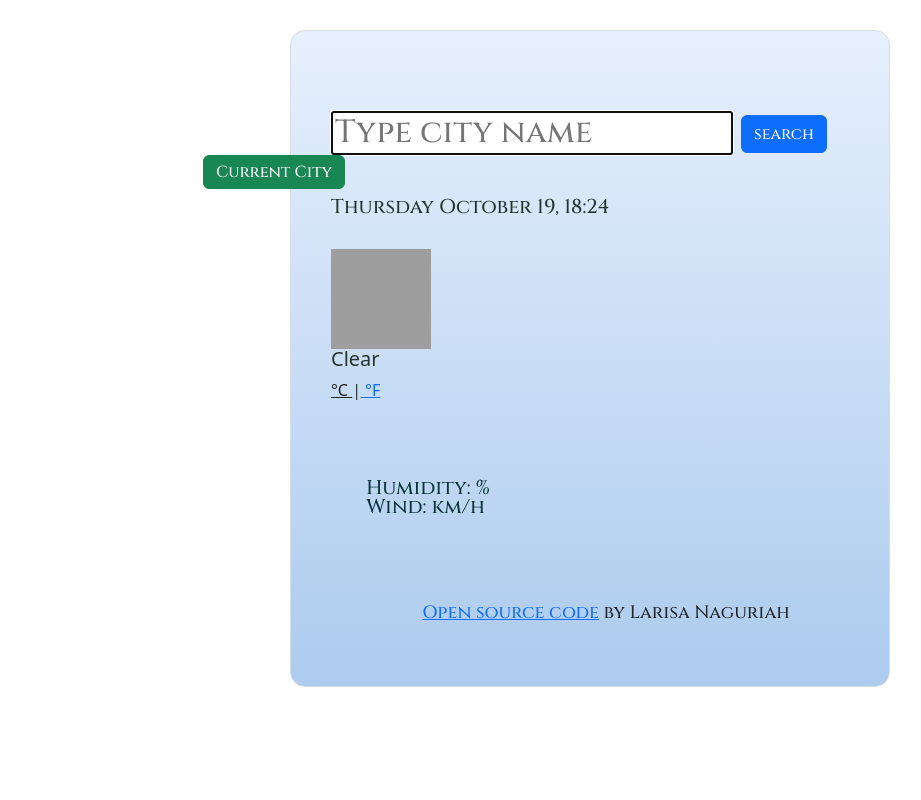
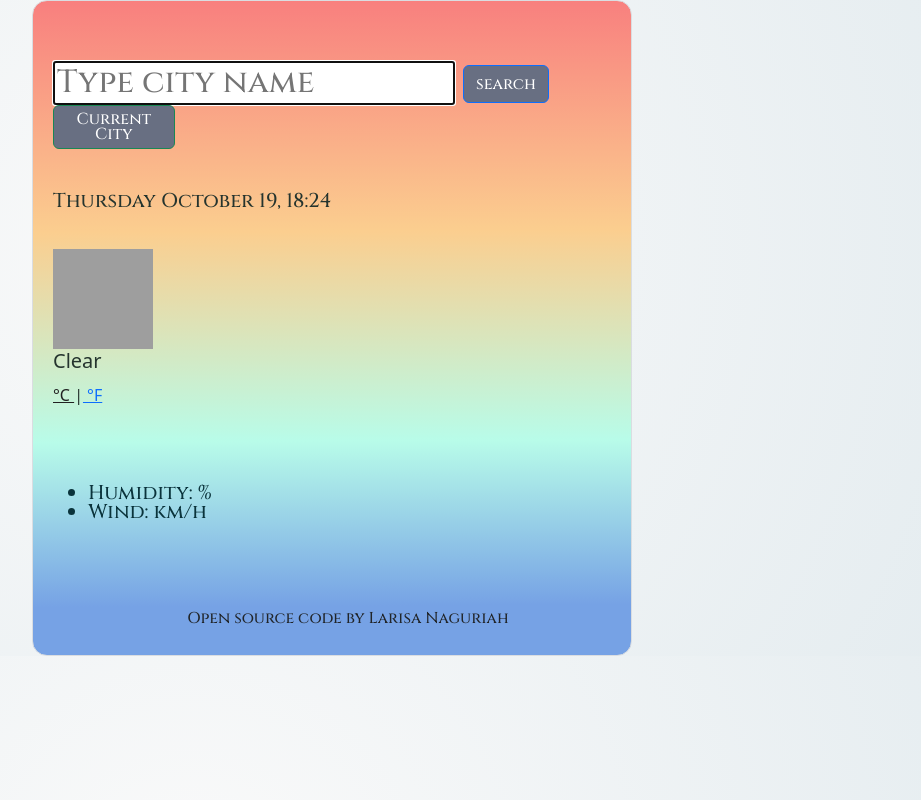
Before and after one commit to Larisa23N/APP, a website built with Parcel: page index.html in a window 1280 px wide. Shown: the whole page, without its empty margins (50-971 px from the left). Built offline with nearby package versions, Linux system fonts and the light colour scheme; no server answers; grey boxes are pictures that could not be loaded.

Commit message:
updated css

```diff
--- a/index.html
+++ b/index.html
@@ -53,6 +53,9 @@
         </div>
 
         </h3>
+        <ul>
+
+        </ul>
         <h4>
 
             <div class="clearfix weather-temperature">
@@ -82,7 +85,8 @@
 
 
             </div>
-            <p><a href=https://github.com/Larisa23N/weather-apps.git target="_blank">Open source code</a> by Larisa Naguriah</p>
+            <small><a=https://github.com/Larisa23N/weather-apps.git target="_blank">Open source code</a> by Larisa Naguriah</small>
+
 
 </div>
 </div>
--- a/src/index.mjs
+++ b/src/index.mjs
@@ -1,6 +1,9 @@
 let now = new Date();
 
 let currentMinutes =now.getMinutes();
+if (currentMinutes < 10) {
+    currentMinutes = `0${currentMinutes}`;
+  }
 let currentHours =now.getHours();
 if (currentHours < 10) {
     currentHours = `0${currentHours}`;
--- a/src/styles.css
+++ b/src/styles.css
@@ -27,15 +27,27 @@ h5 {
   padding: 10px;
   text-align: center;
   margin-top: 20px;
+
+}
+body{
+  background: radial-gradient(circle at 18.7% 37.8%, rgb(250, 250, 250) 0%, rgb(225, 234, 238) 90%);;
+}
+.btn-primary{
+  background: rgb(104, 111, 130);
 }
 
 .btn-success {
-  position:fixed;
-  right:885px;
+ background: rgb(104, 111, 130);
+  right:85px;
   top:80;
-  line-height: 20px;
+  line-height: 15px;
   display: block;
+  margin: 0 auto;
+
+
 }
+
+
 
 form {
   size: 1px;
@@ -58,9 +70,7 @@ form {
   padding: 20px;
   border: 1px solid #dadde1;
   border-radius: 15px;
-  background: linear-gradient(to top, #accbee 0%, #e7f0fd 100%);
-}
-li {
+  background:linear-gradient(179.7deg, rgb(248, 126, 126) -0.5%, rgb(251, 206, 143) 35.3%, rgb(184, 252, 233) 67.2%, rgb(118, 162, 229) 92.3%);
   list-style: none;
   margin: 0;
   padding: 0;
@@ -92,6 +102,8 @@ li:first-letter {
   top: -34px;
 }
 
+
+
 .weather-temperature .active {
   color: rgb(33, 33, 33);
   cursor: default;
```
